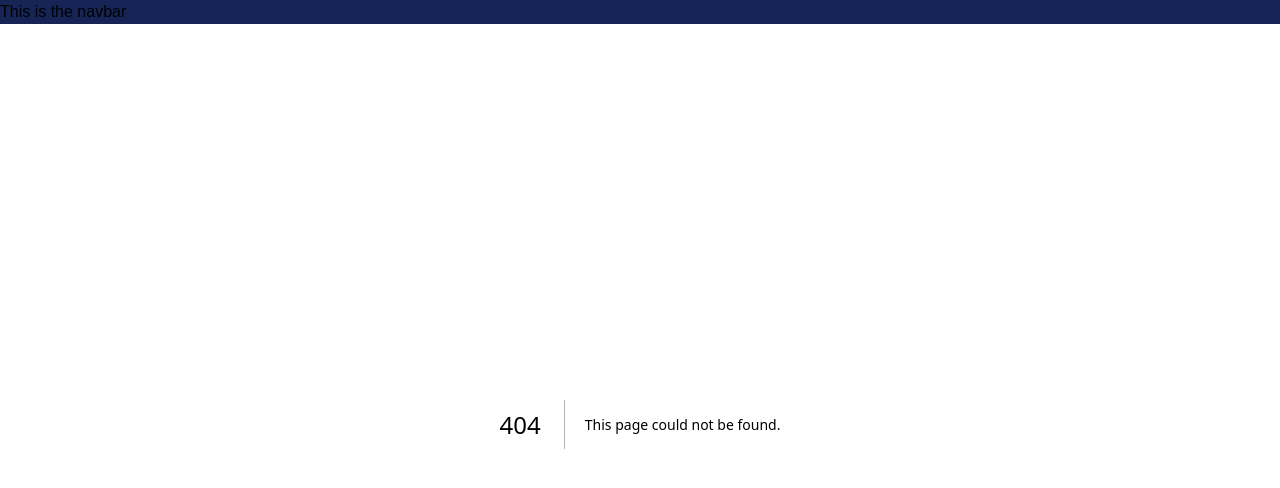
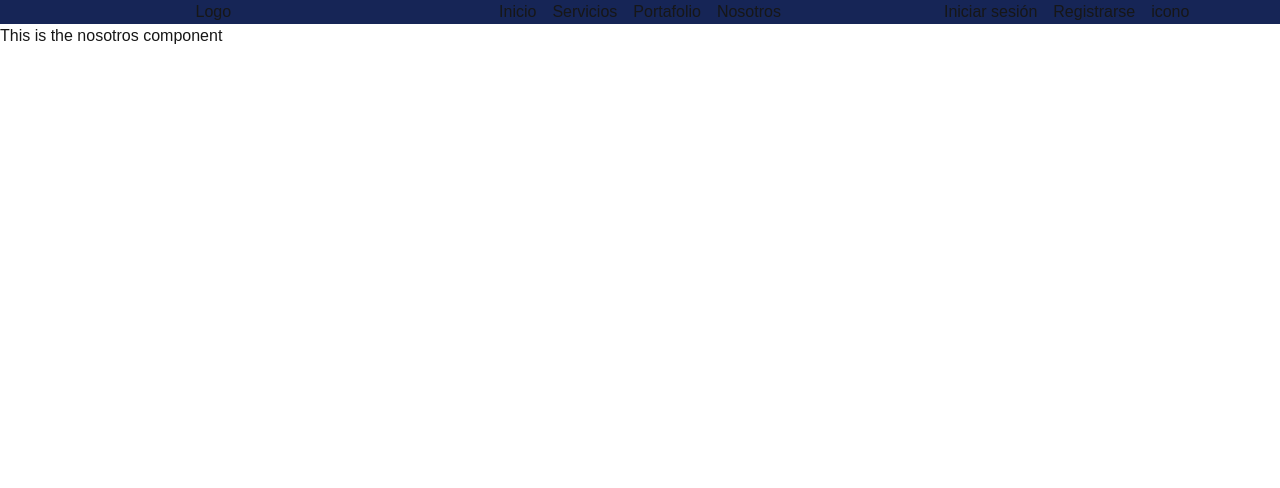
Before and after one commit to JoelFaldin/blacksharkweb-2025, a Next.js app: page /nosotros in a window 1280 px wide. Before the commit this address had no page. Shown: the top 488 px of the page. Built offline with nearby package versions, Linux system fonts and the light colour scheme.

Commit message:
feat: adding navbar navigation setup

```diff
--- a/src/app/login/page.tsx
+++ b/src/app/login/page.tsx
@@ -0,0 +1,9 @@
+const Login = () => {
+  return (
+    <div>
+      This is the login component
+    </div>
+  )
+}
+
+export default Login
--- /dev/null
+++ b/src/app/nosotros/page.tsx
@@ -0,0 +1,9 @@
+const Nosotros = () => {
+  return (
+    <div>
+      This is the nosotros component
+    </div>
+  )
+}
+
+export default Nosotros
--- /dev/null
+++ b/src/app/portafolio/page.tsx
@@ -0,0 +1,9 @@
+const Portafolio = () => {
+  return (
+    <div>
+      This is the portfolio component
+    </div>
+  )
+}
+
+export default Portafolio
--- /dev/null
+++ b/src/app/registro/page.tsx
@@ -0,0 +1,9 @@
+const Registro = () => {
+  return (
+    <div>
+      This is the register component
+    </div>
+  )
+}
+
+export default Registro
--- a/src/app/servicios/page.tsx
+++ b/src/app/servicios/page.tsx
@@ -0,0 +1,9 @@
+const Servicios = () => {
+  return (
+    <div>
+      This is the servicios component
+    </div>
+  )
+}
+
+export default Servicios
--- a/src/components/navbar/navbar.tsx
+++ b/src/components/navbar/navbar.tsx
@@ -1,7 +1,24 @@
+import Link from "next/link"
+
 const Navbar = () => {
   return (
-    <nav className="w-full bg-blue-950">
-      This is the navbar
+    <nav className="grid grid-cols-3 items-center  w-full bg-blue-950">
+      <p className="text-center">Logo</p>
+
+      <ul className="flex flex-row justify-center gap-x-4">
+        <Link href="/">Inicio</Link>
+        <Link href="/servicios">Servicios</Link>
+        <Link href="/portafolio">Portafolio</Link>
+        <Link href="/nosotros">Nosotros</Link>
+      </ul>
+
+      <div className="text-center">
+        <ul className="flex flex-row justify-center gap-x-4">
+          <Link href="/login">Iniciar sesión</Link>
+          <Link href="/registro">Registrarse</Link>
+          <Link href="/carrito">icono</Link>
+        </ul>
+      </div>
     </nav>
   )
 }
```
Also changed, not shown: src/app/register/page.tsx (deleted).
